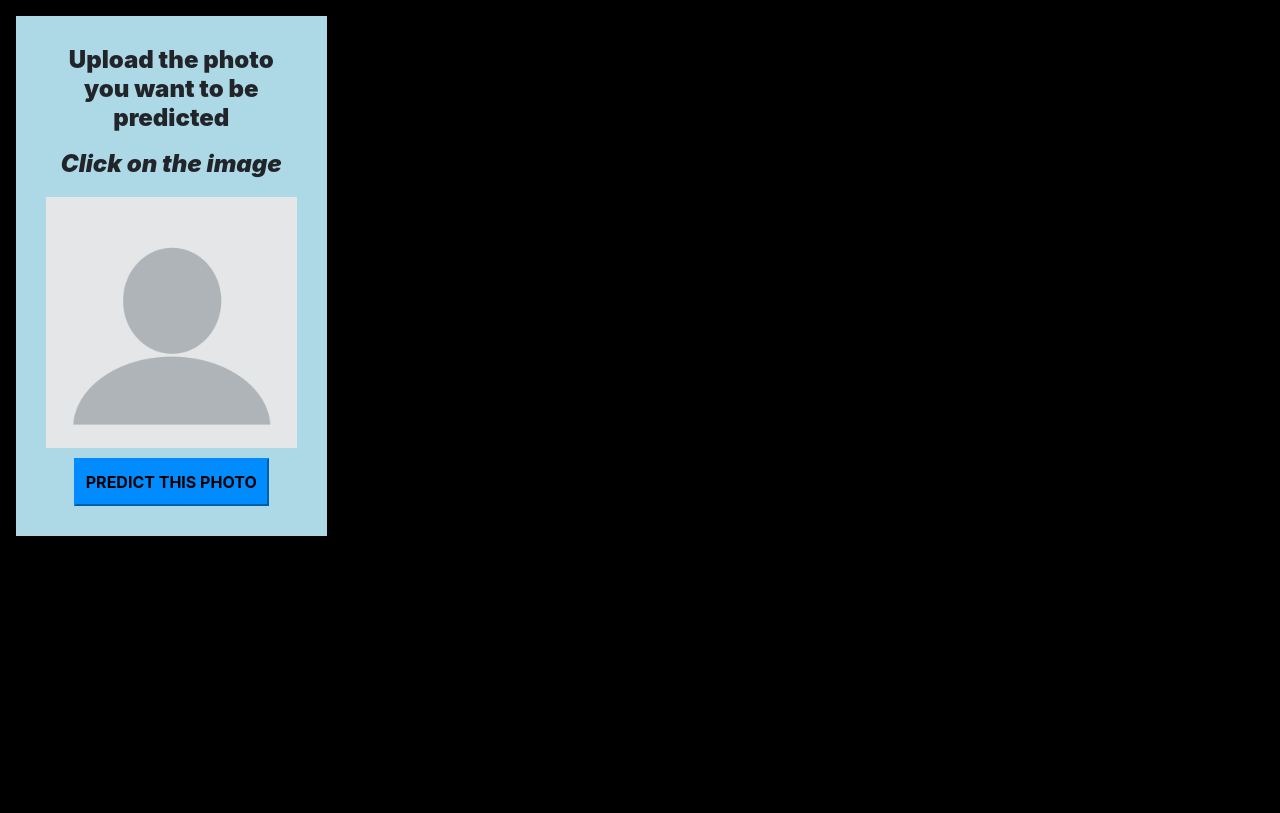
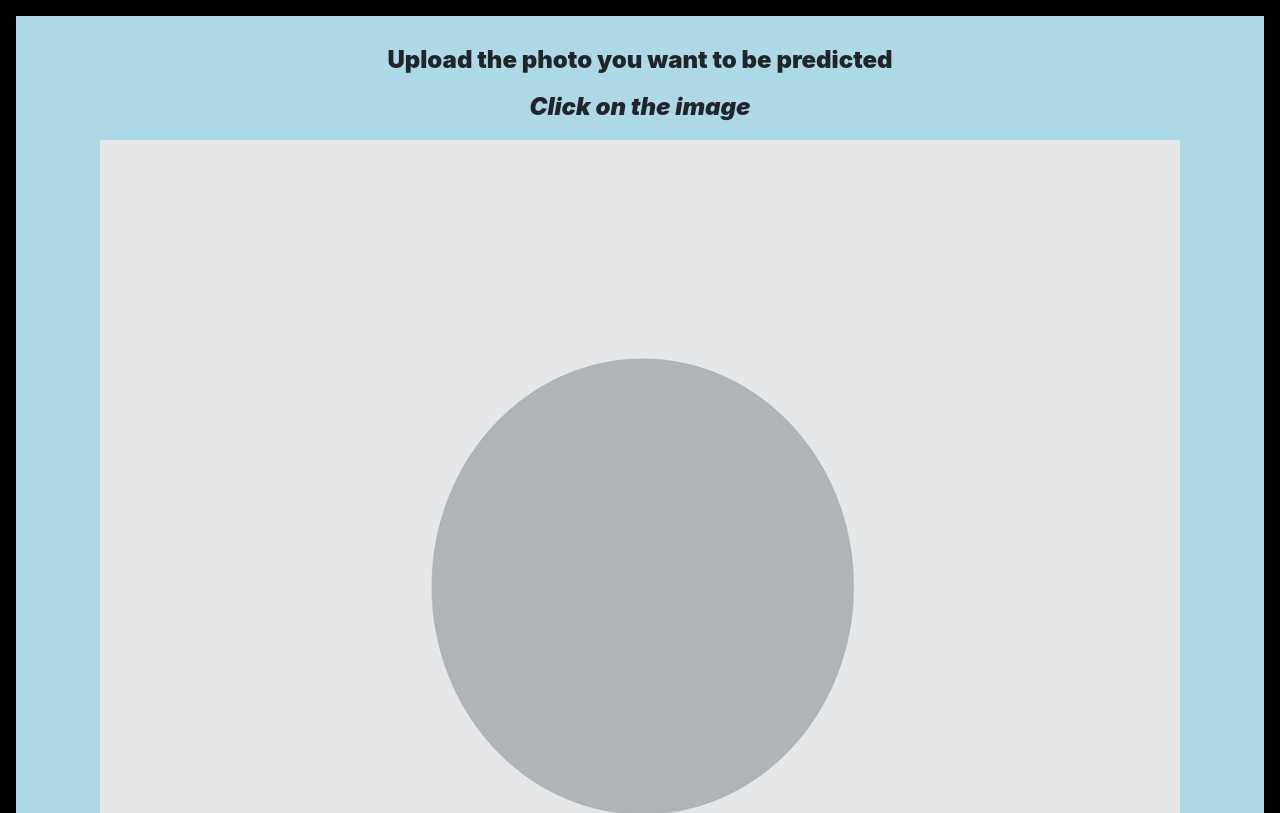
Before and after one commit to Jermaniac/TrabajoFinGradoGerman, an Angular app in the folder webproject/expressionWeb/: page / in a window 1280 px wide. Shown: the top 813 px of the page. Built offline with nearby package versions, Linux system fonts and the light colour scheme.

Commit message:
change components: if there is no data available only form component, else form+info

```diff
--- a/webproject/expressionWeb/src/app/expression-app/expression-app.component.html
+++ b/webproject/expressionWeb/src/app/expression-app/expression-app.component.html
@@ -1,10 +1,16 @@
 <div class="container-fluid">
 
-    <div class="row">
+    <div class="row" *ngIf="expressionsAvailable;else elseBlock">
 
         <!-- Calling the child components: formComponent will make the api calls and infoComponent for printing the result-->
-        <app-expression-form class="col-12 col-md-4 col-lg-3" (expressionEvent)="receiveExpressions($event)"></app-expression-form>
-        <app-expression-info class="col-12 col-md-8 col-lg-9" [expressions]="theExpressions.expressions" *ngIf="expressionsAvailable"></app-expression-info>
+        <app-expression-form class="col-12 col-md-4 col-lg-3" (expressionEvent)="receiveExpressions($event)" [urlImage]="urlCurrentImage"></app-expression-form>
+        <app-expression-info class="col-12 col-md-8 col-lg-9" [expressions]="theExpressions.expressions" ></app-expression-info>
 
     </div>
+    <ng-template #elseBlock>
+        <div class="row" >
+        <app-expression-form class="col-12 col-md-12 col-lg-12" (expressionEvent)="receiveExpressions($event)"></app-expression-form>
+    </div>
+    </ng-template>
+
 </div>
--- a/webproject/expressionWeb/src/app/expression-app/expression-app.component.ts
+++ b/webproject/expressionWeb/src/app/expression-app/expression-app.component.ts
@@ -1,5 +1,6 @@
-import { Component, OnInit } from '@angular/core';
+import { Component, OnInit, ViewChild } from '@angular/core';
 import { Expression } from '../expression';
+import { ExpressionFormComponent } from '../expression-form/expression-form.component';
 import { ExpressionsArray } from '../expressions-array';
 
 @Component({
@@ -19,11 +20,11 @@ export class ExpressionAppComponent implements OnInit {
     expressions: []
   };
 
+  @ViewChild(ExpressionFormComponent) child;
+
   expressionsAvailable : boolean = false;
 
-  // Remove when app finished!!! -- For setting up the server api - only for development!!
-  // ng serve --proxy-config proxy.conf.json
-
+  urlCurrentImage : string = "";
   constructor() { }
 
   ngOnInit(): void {
@@ -34,6 +35,7 @@ export class ExpressionAppComponent implements OnInit {
     if ($event.expressions){
       this.theExpressions=$event;
       this.expressionsAvailable=true;
+      this.urlCurrentImage=this.child.urlImage;
     }
   }
 
--- a/webproject/expressionWeb/src/app/expression-form/expression-form.component.ts
+++ b/webproject/expressionWeb/src/app/expression-form/expression-form.component.ts
@@ -1,4 +1,4 @@
-import { Component, EventEmitter, OnInit, Output } from '@angular/core';
+import { Component, EventEmitter, Input, OnInit, Output } from '@angular/core';
 import { ExpressionManagementService } from '../expression-management.service';
 import { ExpressionsArray } from '../expressions-array';
 @Component({
@@ -13,7 +13,7 @@ export class ExpressionFormComponent implements OnInit {
   @Output() expressionEvent = new EventEmitter <ExpressionsArray>();
 
   // Image url for preview
-  urlImage : string = "./assets/blankPhoto.png";
+  @Input() urlImage : string = "";
 
   // Image container
   photoToPredict : File = null;
@@ -25,6 +25,9 @@ export class ExpressionFormComponent implements OnInit {
   ) { }
 
   ngOnInit(): void {
+    if (!this.urlImage) {
+      this.urlImage = "./assets/blankPhoto.png";
+    }
   }
 
   previewPhoto ($event) {
```
